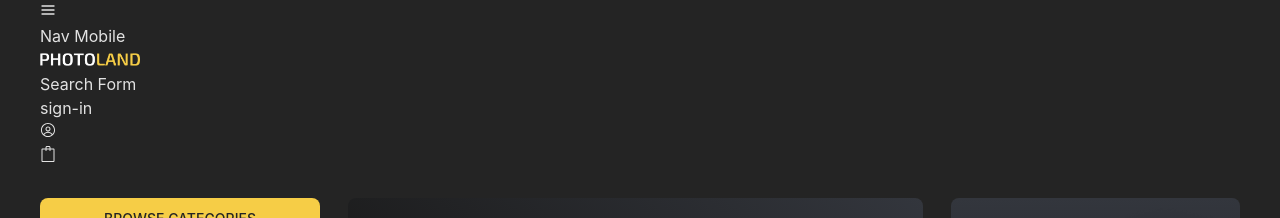
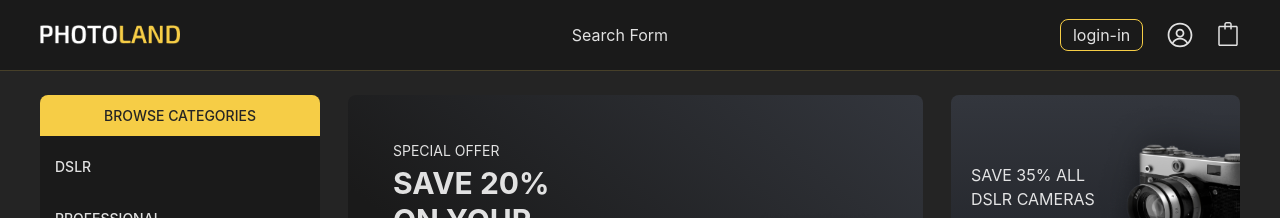
Before and after one commit to Vladislav-Burhovetskiy/photoland, a React (Vite) app: page / in a window 1280 px wide. Shown: the top 218 px of the page. Built offline with nearby package versions, Linux system fonts and the light colour scheme.

Commit message:
+ create header user action

```diff
--- a/src/components/Header/Header.jsx
+++ b/src/components/Header/Header.jsx
@@ -5,7 +5,7 @@ import { RxAvatar } from "react-icons/rx";
 import { useCartIsOpen } from "../../hooks/useCartIsOpen";
 import SearchForm from "../SearchForm/SearchForm";
 import Cart from "../Cart/Cart";
-import CategoryNavMobile from "../CategoryNavMobile/CategoryNavMobile";
+// import CategoryNavMobile from "../CategoryNavMobile/CategoryNavMobile";
 import Logo from "../../images/logo.png";
 import "./Header.scss";
 
@@ -17,23 +17,29 @@ export default function Header() {
   };
 
   return (
-    <header className="container">
-      <FiMenu />
-      <CategoryNavMobile />
+    <header className="header">
+      <div className="header-container container">
+        <FiMenu className="header-menu__icon" />
+        {/* <CategoryNavMobile className="header-menu__mobile" /> */}
         <Link to={"/"}>
           <div className="header-logo">
             <img src={Logo} alt="Logo Photoland" />
           </div>
         </Link>
         <SearchForm />
-      <p>sign-in</p>
+        <div className="header-actions">
+          <button className="header-btn">login-in</button>
+          <div className="header-avatar">
             <RxAvatar />
+          </div>
           <div onClick={openCart} className="header-bag">
             <SlBag />
           </div>
           <div className={`header-cart ${isOpen && "show"}`}>
             <Cart />
           </div>
+        </div>
+      </div>
     </header>
   );
 }
--- a/src/components/Header/Header.scss
+++ b/src/components/Header/Header.scss
@@ -1,24 +1,76 @@
 @import "../../utils/styles/vars.scss";
+@import "../../utils/styles/mixins.scss";
 
 .header {
-  position: relative;
+  position: fixed;
+  top: 0;
+  right: 0;
+  left: 0;
+  background: $color-dark;
+  box-shadow: 0 0 1px $color-accent;
+  z-index: 3;
+
+  &-container {
+    display: flex;
+    justify-content: space-between;
+    align-items: center;
+    height: 70px;
+    width: 100%;
+  }
+
+  &-menu__icon {
+    display: block;
+    font-size: 24px;
+
+    @include onTablet {
+      display: none;
+    }
+  }
 
   &-logo {
-    width: 100px;
+    width: 140px;
+    padding-top: 6px;
+  }
+
+  &-actions {
+    display: flex;
+    justify-content: space-between;
+    align-items: center;
+    width: 180px;
+  }
+
+  &-avatar {
+    font-size: 28px;
+    height: 34px;
+    margin: auto 0;
+  }
+
+  &-btn {
+    font-size: 16px;
+    font-weight: normal;
+    color: $color-light;
+    background: transparent;
+    border: 0.1px solid $color-accent;
+    padding: 5px 12px;
   }
 
   &-bag {
     cursor: pointer;
+    font-size: 24px;
+    height: 30px;
+    margin: auto 0;
   }
 
   &-cart {
     position: absolute;
-    top: 0;
+    top: 65px;
     right: 0;
     background: $color-dark;
     max-width: 500px;
     height: 100vh;
     width: 0;
+    box-shadow: 0 0 1px $color-accent;
+    border-radius: 8px;
     transition: all 0.7s;
     z-index: 2;
     overflow: hidden;
--- a/src/index.scss
+++ b/src/index.scss
@@ -21,3 +21,7 @@ body {
   min-width: 320px;
   margin: 0 auto;
 }
+
+main {
+  margin-top: 65px;
+}
```
Lines whose indentation alone changed are shown as unchanged.
